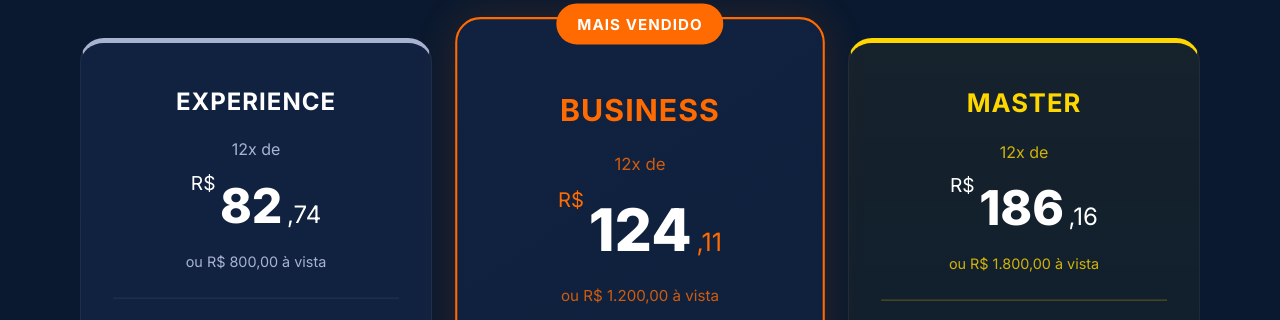
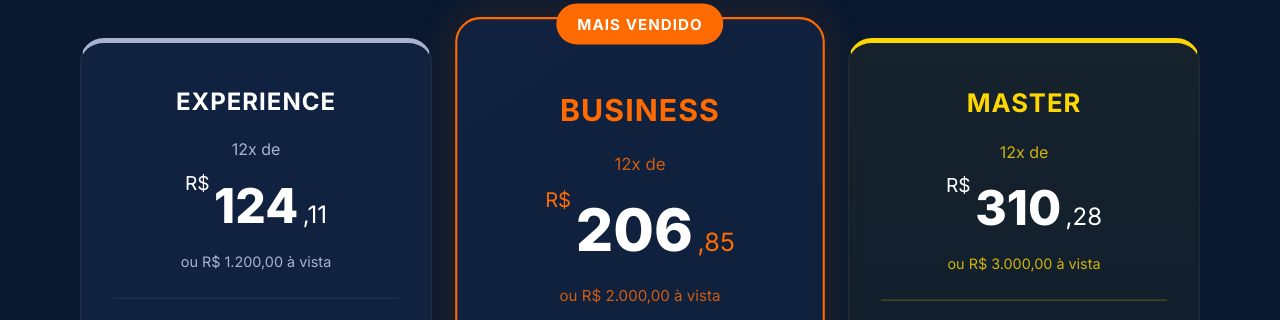
Before and after one commit to flowautomation6677/Next-Level-Summit, a website: page patrocinio.html in a window 1280 px wide. Shown: the part 2582-2902 px from the top of the page. Drawn offline with Linux system fonts and the light colour scheme.

Commit message:
refactor: update sponsorship package pricing tiers in patrocinio.html

```diff
--- a/patrocinio.html
+++ b/patrocinio.html
@@ -256,9 +256,9 @@
                     <div class="price" style="margin-bottom: 1.5rem;">
                         <span style="font-size: 1rem; color: var(--text-gray); display: block; margin-bottom: 5px;">12x de</span>
                         <span class="currency" style="font-size: 1.2rem;">R$</span>
-                        <span class="amount" style="font-size: 3rem;">82</span>
-                        <span class="cents">,74</span>
-                        <span style="font-size: 0.9rem; color: var(--text-gray); display: block; margin-top: 5px;">ou R$ 800,00 à vista</span>
+                        <span class="amount" style="font-size: 3rem;">124</span>
+                        <span class="cents">,11</span>
+                        <span style="font-size: 0.9rem; color: var(--text-gray); display: block; margin-top: 5px;">ou R$ 1.200,00 à vista</span>
                     </div>
 
                     <hr style="border-color: rgba(255,255,255,0.05); margin-bottom: 1.5rem;">
@@ -282,9 +282,9 @@
                     <div class="price" style="margin-bottom: 1.5rem;">
                         <span style="font-size: 1rem; color: var(--accent-orange); display: block; margin-bottom: 5px; opacity: 0.8;">12x de</span>
                         <span class="currency" style="font-size: 1.2rem; color: var(--accent-orange);">R$</span>
-                        <span class="amount" style="font-size: 3.5rem; color: var(--text-white);">124</span>
-                        <span class="cents" style="color: var(--accent-orange);">,11</span>
-                        <span style="font-size: 0.9rem; color: var(--accent-orange); display: block; margin-top: 5px; opacity: 0.8;">ou R$ 1.200,00 à vista</span>
+                        <span class="amount" style="font-size: 3.5rem; color: var(--text-white);">206</span>
+                        <span class="cents" style="color: var(--accent-orange);">,85</span>
+                        <span style="font-size: 0.9rem; color: var(--accent-orange); display: block; margin-top: 5px; opacity: 0.8;">ou R$ 2.000,00 à vista</span>
                     </div>
 
                     <hr style="border-color: rgba(255,107,0,0.2); margin-bottom: 1.5rem;">
@@ -309,9 +309,9 @@
                     <div class="price" style="margin-bottom: 1.5rem;">
                         <span style="font-size: 1rem; color: #FFD700; display: block; margin-bottom: 5px; opacity: 0.8;">12x de</span>
                         <span class="currency" style="font-size: 1.2rem;">R$</span>
-                        <span class="amount" style="font-size: 3rem;">186</span>
-                        <span class="cents">,16</span>
-                        <span style="font-size: 0.9rem; color: #FFD700; display: block; margin-top: 5px; opacity: 0.8;">ou R$ 1.800,00 à vista</span>
+                        <span class="amount" style="font-size: 3rem;">310</span>
+                        <span class="cents">,28</span>
+                        <span style="font-size: 0.9rem; color: #FFD700; display: block; margin-top: 5px; opacity: 0.8;">ou R$ 3.000,00 à vista</span>
                     </div>
 
                     <hr style="border-color: rgba(255,215,0,0.2); margin-bottom: 1.5rem;">
```
